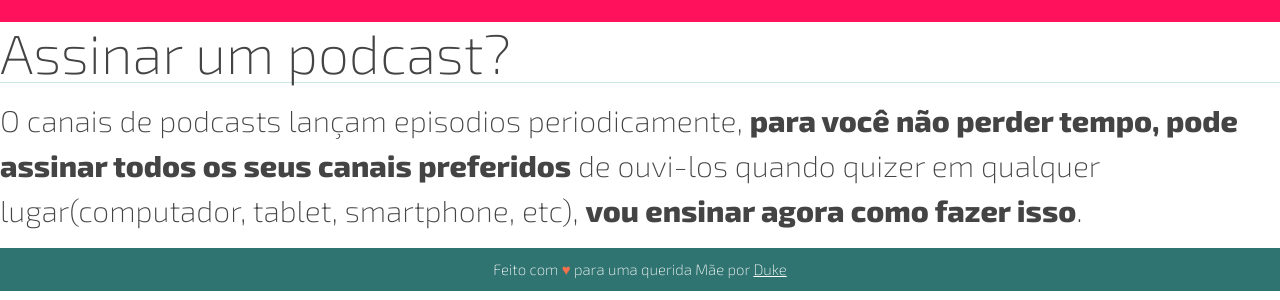
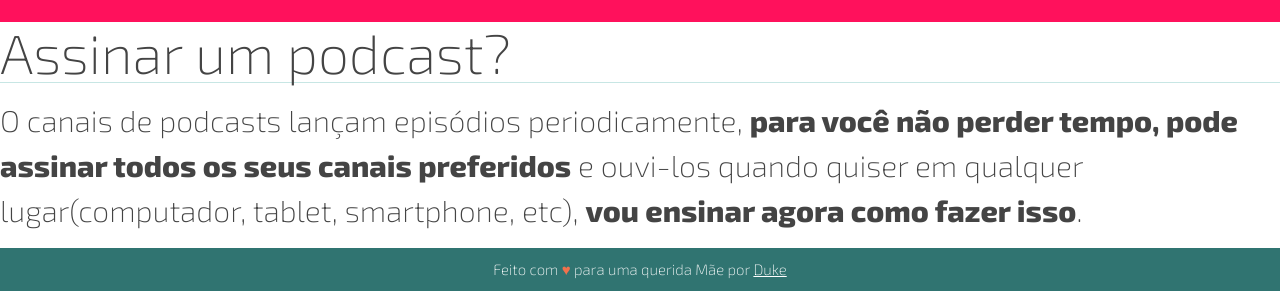
Before and after one commit to dukex/oqueepodcast, a Jekyll site: the page built from _posts/2014-01-01-2-rss.md, in a window 1280 px wide. Shown: the part 233-533 px from the top of the page. Built offline with Jekyll 4.4.1, drawn with Linux system fonts in a browser that asks for light colours; Markdown is read by kramdown in place of the engine named in the settings.

Commit message:
fixed typos

```diff
--- a/_posts/2014-01-01-2-rss.md
+++ b/_posts/2014-01-01-2-rss.md
@@ -6,4 +6,4 @@ title: 2
 
 ### Assinar um podcast?
 
-O canais de podcasts lançam episodios periodicamente, **para você não perder tempo, pode assinar todos os seus canais preferidos** de ouvi-los quando quizer em qualquer lugar(computador, tablet, smartphone, etc), **vou ensinar agora como fazer isso**.
+O canais de podcasts lançam episódios periodicamente, **para você não perder tempo, pode assinar todos os seus canais preferidos** e ouvi-los quando quiser em qualquer lugar(computador, tablet, smartphone, etc), **vou ensinar agora como fazer isso**.
```
